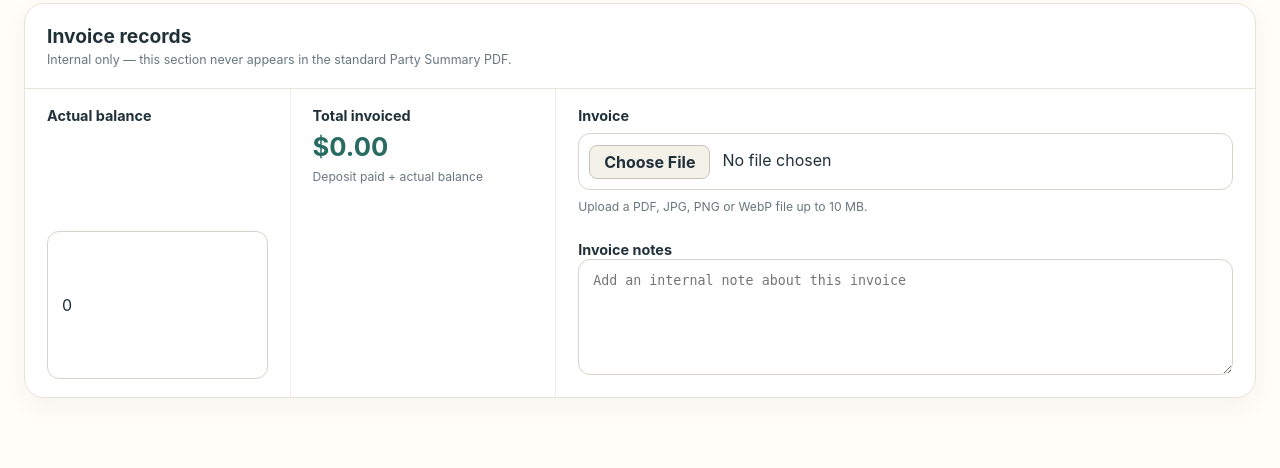
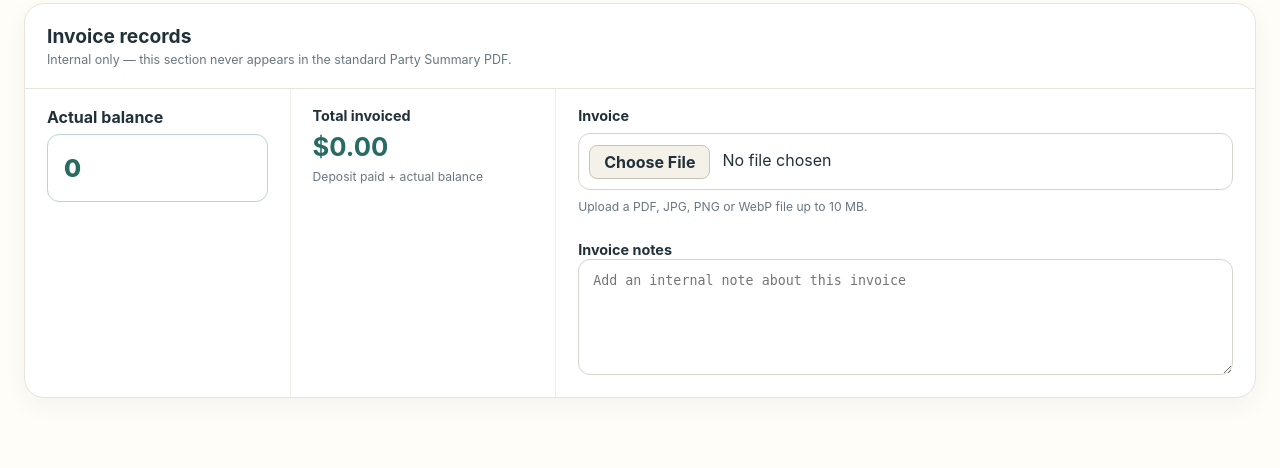
Before and after one commit to Flora-Meng/little-amigos-enquiry-tracker, a Django app: page /party-summaries/new/ in a window 1280 px wide. Shown: the part 3468-3936 px from the top of the page. Run offline with Django 5.2, Linux system fonts and the light colour scheme; a user stored in the database is signed in; data comes from the database, SQL or seed files in the repository; parts of the project's set-up code (start-up, migrations or seed data) failed here and were passed over.

Commit message:
Improve actual balance field layout

```diff
--- a/static/css/app.css
+++ b/static/css/app.css
@@ -383,6 +383,9 @@ th { color: var(--muted); font-size: .75rem; letter-spacing: .06em; text-transfo
 .invoice-record-grid { display: grid; grid-template-columns: minmax(190px, .38fr) minmax(190px, .38fr) minmax(320px, 1fr); }
 .invoice-record-grid > .field { padding: 18px 22px; }
 .invoice-record-grid > .field:not(:last-child) { border-right: 1px solid #f0ede6; }
+.invoice-balance-field { align-content: start; }
+.invoice-balance-field label { font-size: 1rem; }
+.invoice-balance-field input { height: 68px; min-height: 68px; padding: 0 16px; border-color: #b9d6d0; color: #286b62; font-size: 1.55rem; font-weight: 800; letter-spacing: -.02em; }
 .invoice-total-field { align-content: start; }
 .invoice-total-field strong { color: #286b62; font-size: 1.6rem; }
 .invoice-total-field small { color: var(--muted); font-size: .76rem; }
--- a/templates/enquiries/_field.html
+++ b/templates/enquiries/_field.html
@@ -1,4 +1,4 @@
-<div class="field{% if wide %} field-wide{% endif %}{% if field.errors %} field-invalid{% endif %}">
+<div class="field{% if extra_class %} {{ extra_class }}{% endif %}{% if wide %} field-wide{% endif %}{% if field.errors %} field-invalid{% endif %}">
   <label for="{{ field.id_for_label }}">{{ field.label }}{% if field.field.required %}<span aria-hidden="true"> *</span>{% endif %}</label>
   {{ field }}
   {% for error in field.errors %}<p class="field-error" role="alert">{{ error }}</p>{% endfor %}
--- a/templates/party_summaries/form.html
+++ b/templates/party_summaries/form.html
@@ -170,7 +170,7 @@
         {% if summary %}<a class="button button-download" href="{% url 'party_summary_invoice_pdf' summary.id %}">Download invoice summary</a>{% endif %}
       </div>
       <div class="invoice-record-grid">
-        {% include "enquiries/_field.html" with field=form.actual_balance %}
+        {% include "enquiries/_field.html" with field=form.actual_balance extra_class="invoice-balance-field" %}
         <div class="field invoice-total-field">
           <label>Total invoiced</label>
           <strong id="total-invoiced">${{ summary.total_invoiced|default:0|floatformat:2 }}</strong>
```
